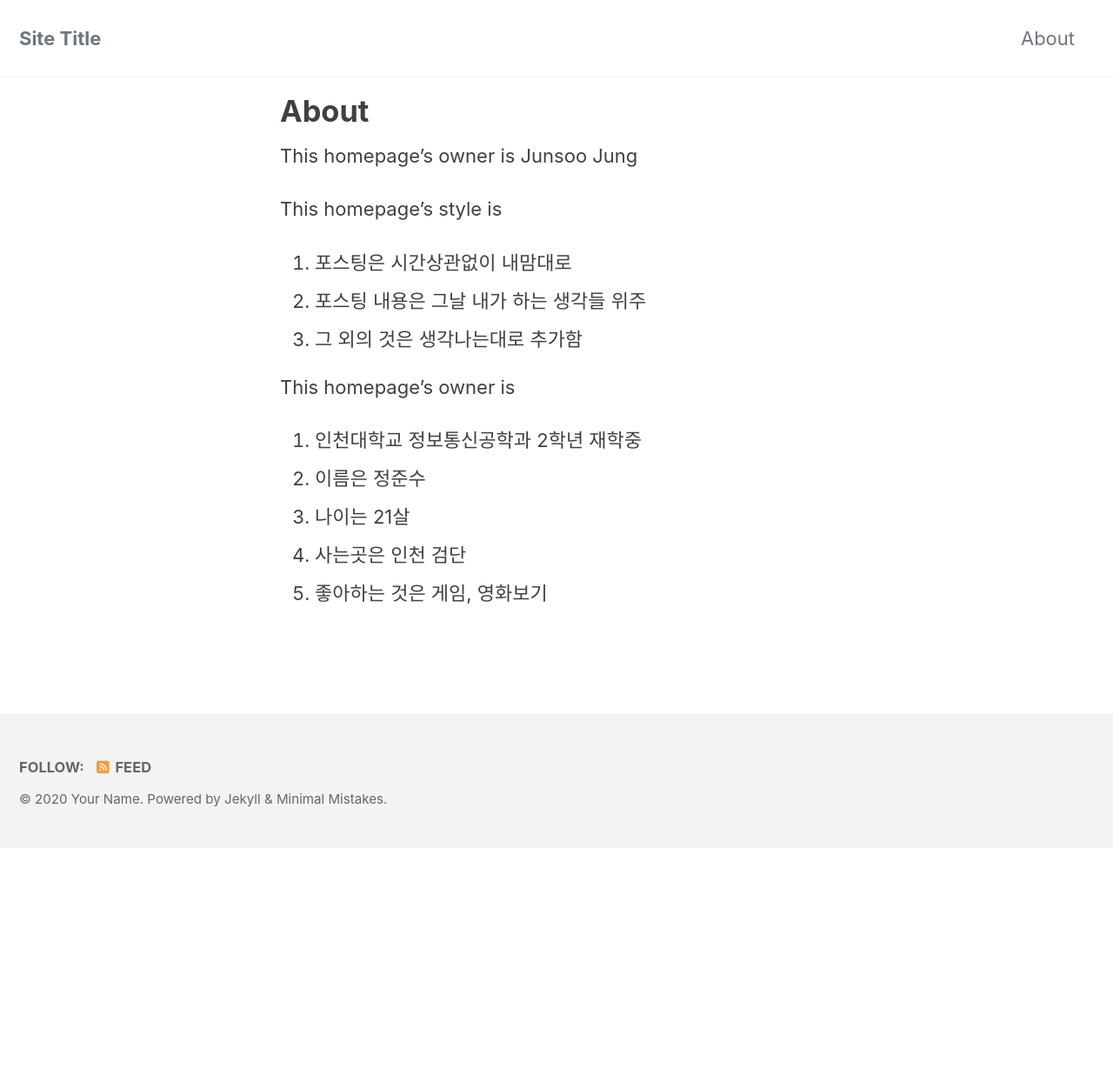
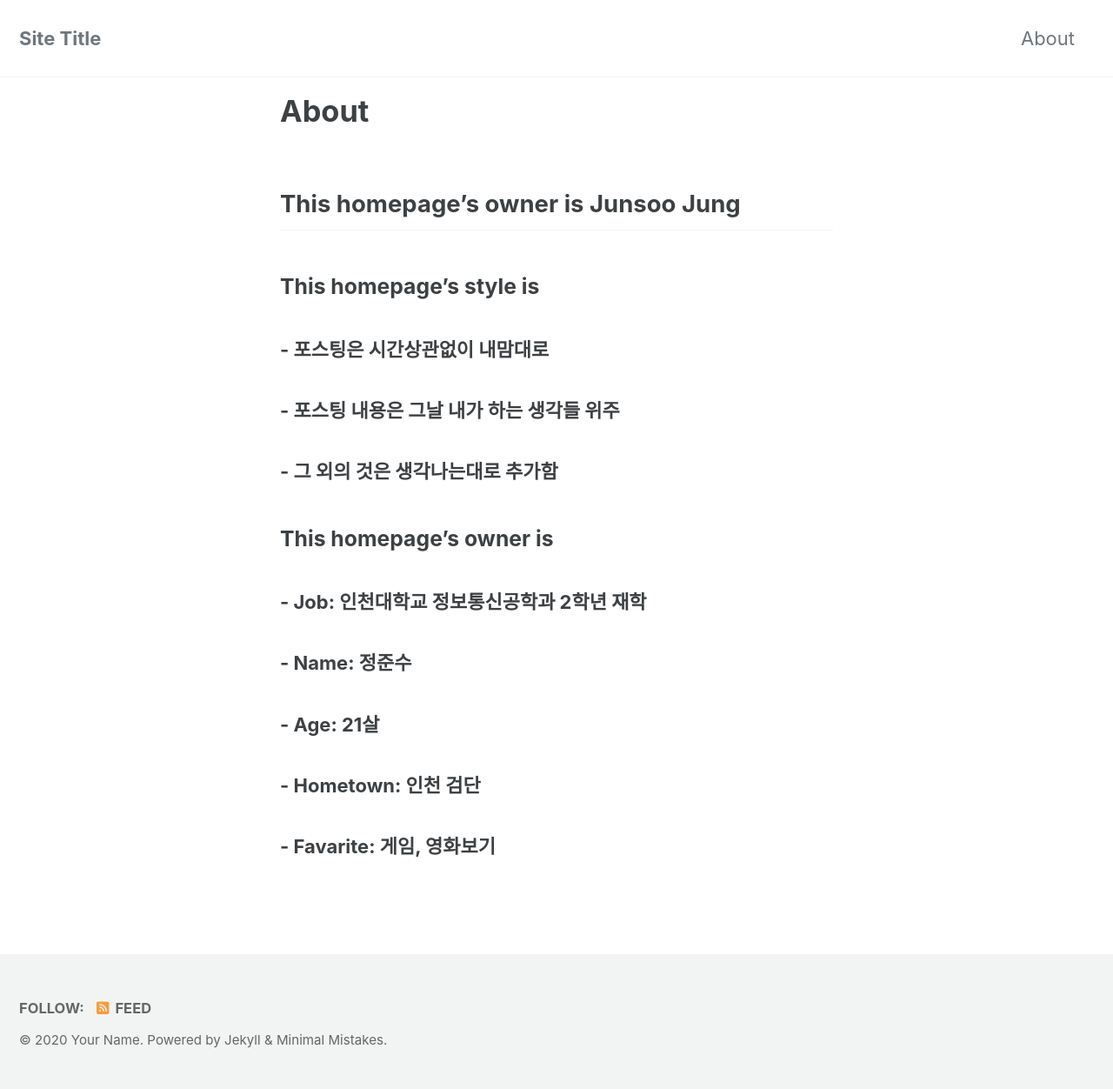
Before and after one commit to junsoo0324/junsoo0324.github.io, a Jekyll site: the page built from about.markdown, in a window 1280 px wide. Shown: the whole page at 87% size. Built offline with Jekyll 4.4.1, drawn with Linux system fonts in a browser that asks for light colours; cached includes are drawn as plain includes; nearby versions of some CDN libraries; before the commit the page ends 975 px from its top, so only the background shows below that.

```diff
--- a/about.markdown
+++ b/about.markdown
@@ -4,20 +4,28 @@ title: About
 permalink: /about/
 ---
 
-This homepage's owner is Junsoo Jung
-
-This homepage's style is
-
-1.  포스팅은 시간상관없이 내맘대로
-2. 포스팅 내용은 그날 내가 하는 생각들 위주
-3. 그 외의 것은 생각나는대로 추가함
+## This homepage's owner is Junsoo Jung
 
 
 
-This homepage's owner is
+### This homepage's style is
 
-1. 인천대학교 정보통신공학과 2학년 재학중
-2. 이름은 정준수
-3. 나이는 21살
-4. 사는곳은 인천 검단
-5. 좋아하는 것은  게임, 영화보기
+###### - 포스팅은 시간상관없이 내맘대로
+
+###### - 포스팅 내용은 그날 내가 하는 생각들 위주
+
+###### - 그 외의 것은 생각나는대로 추가함
+
+
+
+### This homepage's owner is
+
+###### - Job: 인천대학교 정보통신공학과 2학년 재학
+
+###### - Name: 정준수
+
+###### - Age: 21살
+
+###### - Hometown: 인천 검단
+
+###### - Favarite:  게임, 영화보기
```
Also changed, not shown: _posts/2020-04-03-markdown-wording.md (added, +32 -0 lines).
